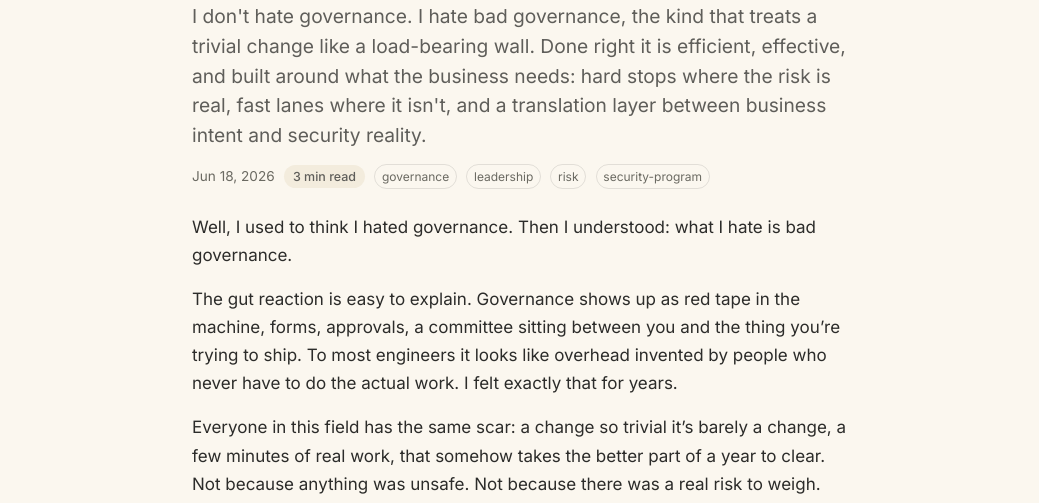
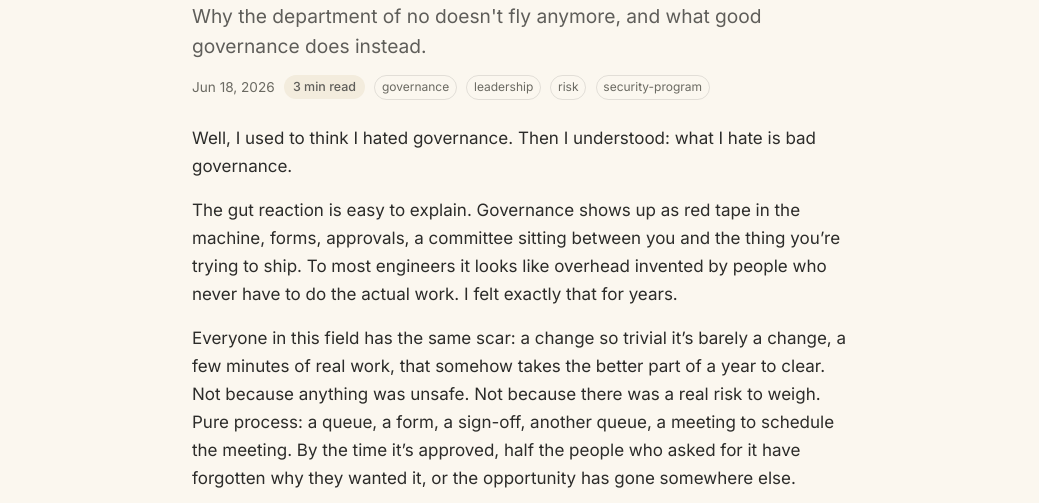
Before and after one commit to kerbe42/jlwhite-ca, an Astro site: page /notes/i-hate-governance in a window 1280 px wide. Shown: the part 265-768 px from the top of the page, without its empty margins (120-1159 px from the left). Built offline with nearby package versions, Linux system fonts and the light colour scheme; Astro itself is replaced by a stand-in of ours.

Commit message:
Punchier summary for I Hate Governance
Swap the thesis-restating summary for a teaser: "Why the department of
no doesn't fly anymore, and what good governance does instead."

Co-Authored-By: Claude Opus 4.8 <noreply@anthropic.com>

```diff
--- a/src/content/notes/i-hate-governance.md
+++ b/src/content/notes/i-hate-governance.md
@@ -4,7 +4,7 @@ date: 2026-06-18
 kind: essay
 tags: ['governance', 'leadership', 'risk', 'security-program']
 draft: false
-summary: 'I don''t hate governance. I hate bad governance, the kind that treats a trivial change like a load-bearing wall. Done right it is efficient, effective, and built around what the business needs: hard stops where the risk is real, fast lanes where it isn''t, and a translation layer between business intent and security reality.'
+summary: 'Why the department of no doesn''t fly anymore, and what good governance does instead.'
 ---
 
 Well, I used to think I hated governance. Then I understood: what I hate is bad governance.
```
